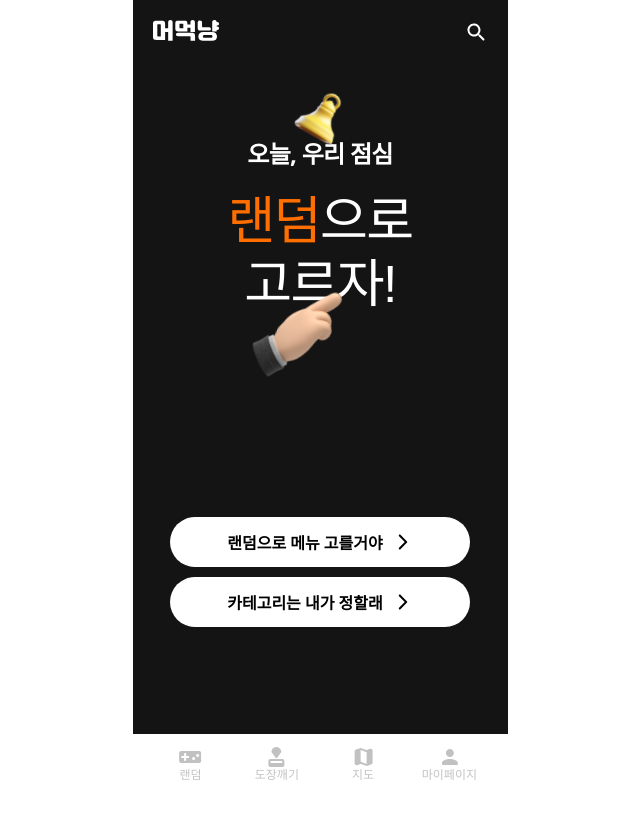
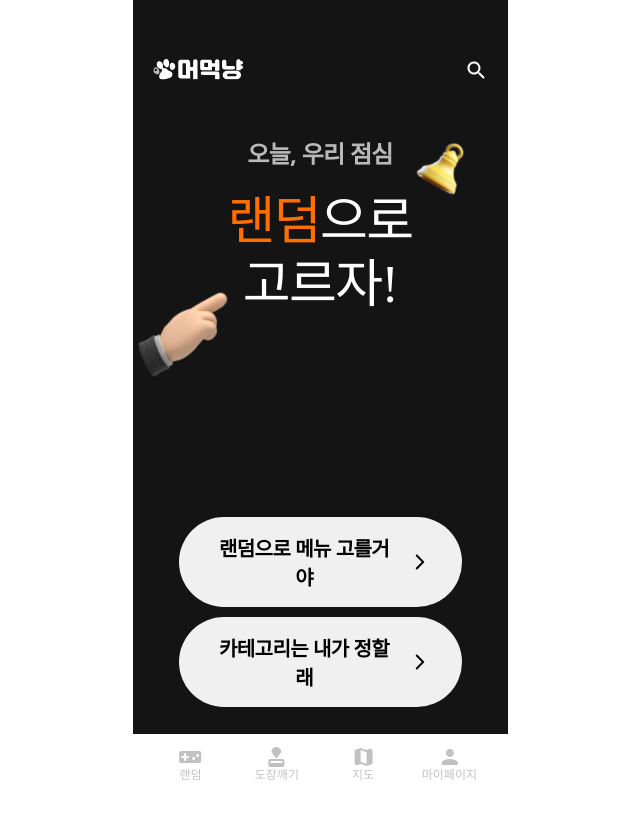
Before and after one commit to meomeoknyang/client, a React (Create React App) app: page /random in a window 1280 px wide. Shown: the top 818 px of the page, without its empty margins (320-960 px from the left). Built offline with nearby package versions, Linux system fonts and the light colour scheme; a web font is replaced by a local one.

Commit message:
feat:randompage

```diff
--- a/src/pages/CustomPage.jsx
+++ b/src/pages/CustomPage.jsx
@@ -1,7 +1,7 @@
 import React, { useState } from 'react';
 import { useNavigate } from 'react-router-dom';
-import { CustomPageContainer, HeaderWrapper, BackIcon, Header, ButtonContainer, Button, NextIcon } from '../styles/pages/CustomPage';
-import { TabContainer, Tab, ExampleBox } from '../styles/pages/RandomMenuPage';
+import { CustomPageContainer, HeaderWrapper, BackIcon, Header, ButtonContainer, Button, NextIcon, ExampleBox } from '../styles/pages/CustomPage';
+import { TabContainer, Tab } from '../styles/pages/RandomMenuPage';
 import backIcon from '../assets/svg/back.svg';
 import svgExample from '../assets/svg/example3D2.svg';
 import nextIcon from '../assets/svg/next.svg';
--- a/src/pages/CustomchoicePage.jsx
+++ b/src/pages/CustomchoicePage.jsx
@@ -7,7 +7,12 @@ import {
   AddFieldButton,
   CompleteButton,
   FinalButton,
-  WhiteContainer
+  WhiteContainer,
+  ResultModal,
+  ModalContent,
+  CloseButton,
+  ResultText,
+  TicketImageContainer
 } from '../styles/pages/CustomchoicePage';
 import {
   HeaderWrapper,
@@ -19,6 +24,7 @@ import {
 } from '../styles/pages/RandomMenuPage';
 import backIcon from '../assets/svg/back.svg';
 import svgExample from '../assets/svg/example3D.svg';
+import ticketImage from '../assets/svg/ticket.svg';
 
 const CustomchoicePage = () => {
   const navigate = useNavigate();
@@ -26,6 +32,8 @@ const CustomchoicePage = () => {
   const [inputFields, setInputFields] = useState([{ value: '' }]);
   const [showContainer, setShowContainer] = useState(true);
   const [isCompleted, setIsCompleted] = useState(false);
+  const [randomChoice, setRandomChoice] = useState(null);
+  const [isModalOpen, setIsModalOpen] = useState(false);
 
   const handleTabClick = (tab) => setSelectedTab(tab);
 
@@ -43,6 +51,21 @@ const CustomchoicePage = () => {
       i === index ? { ...field, value } : field
     );
     setInputFields(updatedFields);
+  };
+
+  const handleRandomChoice = () => {
+    const nonEmptyChoices = inputFields.filter((field) => field.value.trim() !== '');
+    if (nonEmptyChoices.length > 0) {
+      const randomIndex = Math.floor(Math.random() * nonEmptyChoices.length);
+      setRandomChoice(nonEmptyChoices[randomIndex].value);
+      setIsModalOpen(true);
+    } else {
+      alert('선택지를 입력해주세요!');
+    }
+  };
+
+  const closeModal = () => {
+    setIsModalOpen(false);
   };
 
   return (
@@ -88,9 +111,21 @@ const CustomchoicePage = () => {
       )}
 
       {isCompleted && (
-        <FinalButton onClick={() => console.log('식당 메뉴 뽑기 clicked!')}>
-          식당 메뉴 뽑기
+        <FinalButton onClick={handleRandomChoice}>
+          {selectedTab} 메뉴 뽑기
         </FinalButton>
+      )}
+
+      {isModalOpen && (
+        <ResultModal>
+          <ModalContent>
+            <CloseButton onClick={closeModal}>×</CloseButton>
+            <TicketImageContainer>
+              <img src={ticketImage} alt="티켓 이미지" />
+              <ResultText>{randomChoice}</ResultText>
+            </TicketImageContainer>
+          </ModalContent>
+        </ResultModal>
       )}
     </CustomchoicePageContainer>
   );
--- a/src/styles/pages/CustomPage.js
+++ b/src/styles/pages/CustomPage.js
@@ -69,3 +69,14 @@ export const NextIcon = styled.img`
   width: 20px;
   height: 20px;
 `;
+
+export const ExampleBox = styled.div`
+  width: 335px;
+  height: 327px;
+  background-color: #e0e0e0;
+  display: flex;
+  align-items: center;
+  justify-content: center;
+  border-radius: 8px;
+  box-shadow: 0 4px 8px rgba(0, 0, 0, 0.2);
+`;
--- a/src/styles/pages/CustomchoicePage.js
+++ b/src/styles/pages/CustomchoicePage.js
@@ -84,18 +84,67 @@ export const CompleteButton = styled.button`
 `;
 
 export const FinalButton = styled.button`
-  padding: 12px;
-  background-color: #ff8c00;
-  color: white;
+  width: 336px;
+  padding: 16px 110px;
+  background-color: #FF6F00;
+  color: #ffffff;
+  font-size: 18px;
   border: none;
+  border-radius: 20px;
+  cursor: pointer;
+  font-weight: bold;
+  box-shadow: 0 4px 8px rgba(0, 0, 0, 0.2);
+`;
+
+export const ResultModal = styled.div`
+  position: fixed;
+  top: 0;
+  left: 0;
+  width: 100%;
+  height: 100%;
+  background-color: rgba(0, 0, 0, 0.5);
+  display: flex;
+  align-items: center;
+  justify-content: center;
+  z-index: 20;
+`;
+
+export const ModalContent = styled.div`
+  background-color: #fff;
   border-radius: 10px;
-  font-size: 18px;
+  width: 90%;
+  max-width: 400px;
+  padding: 20px;
+  text-align: center;
+  position: relative;
+  box-shadow: 0 4px 10px rgba(0, 0, 0, 0.1);
+`;
+
+export const CloseButton = styled.button`
+  position: absolute;
+  top: 10px;
+  right: 10px;
+  background: none;
+  border: none;
+  font-size: 24px;
   cursor: pointer;
-  position: absolute;
-  bottom: 20px;
-  width: 90%;
+  color: #333;
+`;
 
-  &:hover {
-    background-color: #e57a00;
+export const TicketImageContainer = styled.div`
+  position: relative;
+  text-align: center;
+  img {
+    width: 100%;
   }
 `;
+
+export const ResultText = styled.div`
+  position: absolute;
+  top: 50%;
+  left: 50%;
+  transform: translate(-50%, -50%);
+  color: white;
+  font-size: 24px;
+  font-weight: bold;
+`;
--- a/src/styles/pages/RandomMenuPage.js
+++ b/src/styles/pages/RandomMenuPage.js
@@ -38,7 +38,6 @@ export const Header = styled.h1`
 export const TabContainer = styled.div`
   display: flex;
   width: 100%;
-  justify-content: center;
   margin-top: 16px;
   border-bottom: 1px solid #444444;
 `;
@@ -54,7 +53,7 @@ export const Tab = styled.button`
   flex: 1;
   text-align: center;
   font-weight: ${({ selected }) => (selected ? 'bold' : 'normal')};
-  border-bottom: ${({ selected }) => (selected ? '3px solid #ff5722' : 'none')};
+  border-bottom: ${({ selected }) => (selected ? '2px solid rgba(255, 255, 255, 0.88);' : 'none')};
 `;
 
 export const ExampleBox = styled.div`
@@ -77,9 +76,9 @@ export const ButtonContainer = styled.div`
 `;
 
 export const Button = styled.button`
-  width: 220px;
-  padding: 16px;
-  background-color: #ff5722;
+  width: 336px;
+  padding: 16px 110px;
+  background-color: #FF6F00;
   color: #ffffff;
   font-size: 18px;
   border: none;
--- a/src/styles/pages/RandomPage.js
+++ b/src/styles/pages/RandomPage.js
@@ -12,48 +12,50 @@ export const Container = styled.div`
 export const Header = styled.h1`
   position: absolute;
   top: 141px;
-  font-family: 'Noto Sans', sans-serif;
+  color: rgba(255, 255, 255, 0.70);
+  text-align: center;
+  font-family: "Noto Sans";
+  font-size: 24px;
+  font-style: normal;
   font-weight: 600;
-  font-size: 24px;
-  line-height: 25px;
-  text-align: center;
-  letter-spacing: -0.03em;
-  color: #ffffff;
+  line-height: 25px; /* 104.167% */
+  letter-spacing: -0.72px;
 `;
 
 export const MainText = styled.h2`
   position: absolute;
   top: 190px;
-  font-family: 'Jalnan Gothic', sans-serif;
+  font-family: 'yg-jalnan';
   font-size: 52px;
   font-weight: 400;
   line-height: 63px;
   text-align: center;
-  letter-spacing: -0.03em;
+  letter-spacing: -1.56px;
   color: #FFFFFF;
 `;
 
 export const HighlightText = styled.span`
-  color: #FF6F00;
-  font-family: 'Jalnan Gothic', sans-serif;
+  color: var(--Backgrounds-Primary, #FF6F00);
+  font-family: 'yg-jalnan';
   font-size: 52px;
+  font-style: normal;
   font-weight: 400;
   line-height: 63px;
-  letter-spacing: -0.03em;
+  letter-spacing: -1.56px;
   text-align: center;
 `;
 
 export const Logo = styled.img`
   position: absolute;
-  top: 20px;
+  top: 59px;
   left: 20px;
-  width: 66px;
+  width: 90px;
   height: auto;
 `;
 
 export const SearchIcon = styled.img`
   position: absolute;
-  top: 20px;
+  top: 58px;
   right: 20px;
   width: 24px;
   height: auto;
@@ -67,22 +69,30 @@ export const ButtonContainer = styled.div`
 `;
 
 export const Button = styled.button`
-  display: flex;
-  align-items: center;
-  justify-content: center;
-  gap: 10px;
-  width: 300px;
-  height: 50px;
-  background-color: #FFFFFF;
-  color: #000;
+  display: inline-flex;  // display 속성 수정 (inline-flex)
+  width: 283px;
+  hight: auto;
+  padding: 16px 32px;  // 기본 패딩 적용
+  justify-content: center;  // 가로로 중앙 정렬
+  align-items: center;  // 세로로 중앙 정렬
+  gap: 12px;  // 아이콘과 텍스트 간격 설정
+  background-color: #f0f0f0;  // 기본 배경색
   border: none;
-  border-radius: 25px;
-  font-size: 16px;
-  font-weight: bold;
-  cursor: pointer;
+  color: #000;  // 기본 글자 색
+  text-align: center;
+  font-family: "Noto Sans KR", sans-serif;  // 폰트 설정
+  font-size: 20px;  // 글자 크기
+  font-weight: 700;  // 글자 굵기
+  letter-spacing: -0.6px;  // 글자 간격
+  border-radius: 50px;
 
   &:hover {
-    background-color: #eee;
+    background-color: #e0e0e0;  // hover 시 배경색 변경
+  }
+
+  img {
+    width: 20px;  // 아이콘 크기 조정 (필요에 따라 수정 가능)
+    height: 20px;
   }
 `;
 
@@ -92,19 +102,19 @@ export const NextIcon = styled.img`
 `;
 
 export const BellIcon = styled.img`
-  position: absolute; /* 화면에서 바깥으로 위치 */
-  width: 130.21px;
-  height: auto;
-  top: 50px; /* 위치 조정 */
-  margin-right: 0px;
+  position: absolute;
+  width: 130.213px;
+  height: 130.213px;
+  top: 100px; /* 위치 조정 */
+  right: 0px;
   pointer-events: none; /* 클릭 방지 */
 `;
 
 export const FingerIcon = styled.img`
-  position: absolute; /* 화면에서 바깥으로 위치 */
+  position: absolute;
   width: 145.48px;
   height: 145.48px;
   top: 258.07px; /* 위치 조정 */
-  margin-left: 0px;
+  left: 0px;
   pointer-events: none; /* 클릭 방지 */
 `;
--- a/src/styles/pages/SplashPage.js
+++ b/src/styles/pages/SplashPage.js
@@ -9,6 +9,6 @@ export const SplashContainer = styled.div`
 `;
 
 export const LogoImage = styled.img`
-  width: 128px; /* 로고 크기 설정 */
+  width: 192.459px; /* 로고 크기 설정 */
   height: auto;
 `;
```
Also changed, not shown: src/assets/svg/logowhite.svg, src/assets/svg/ticket.svg (added).
